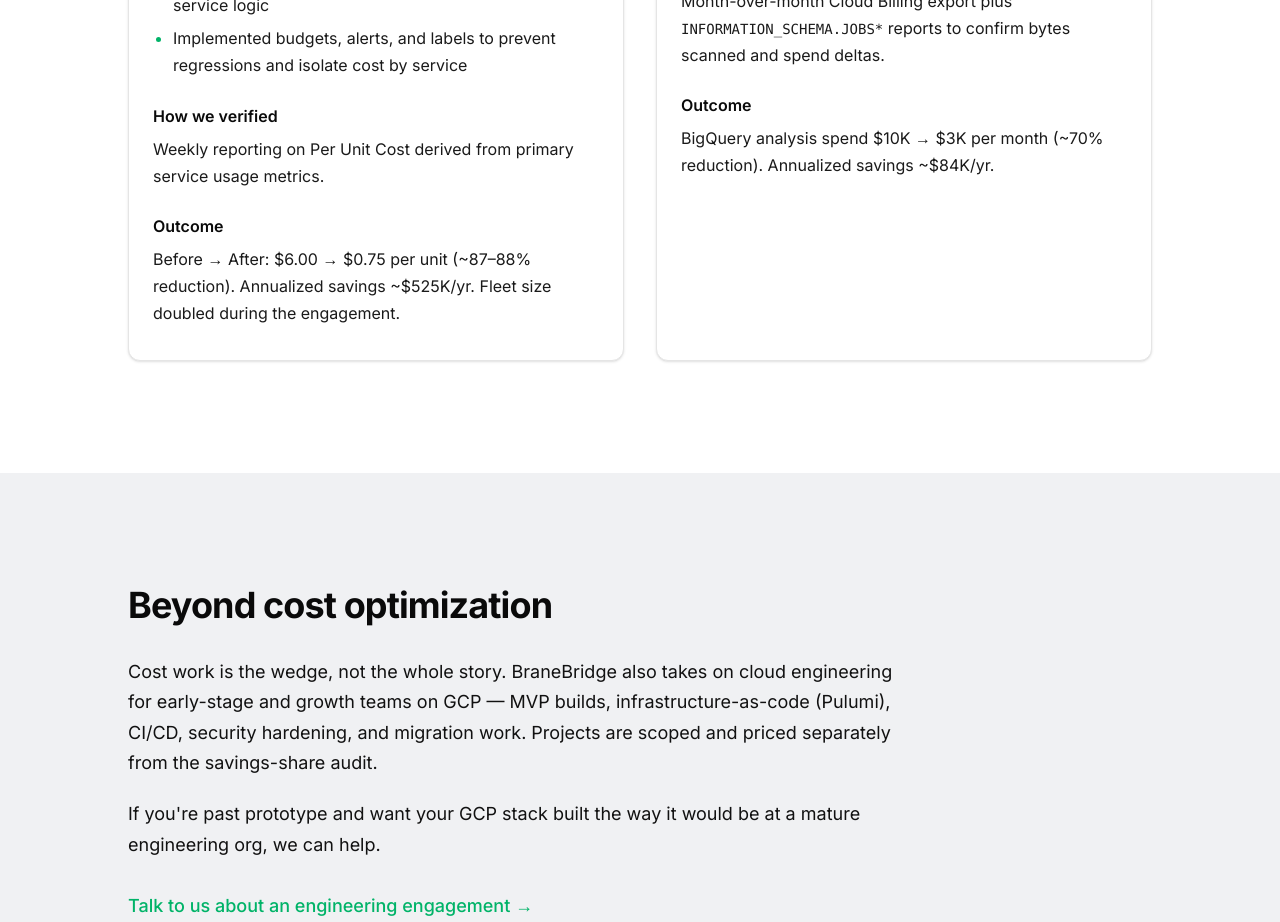
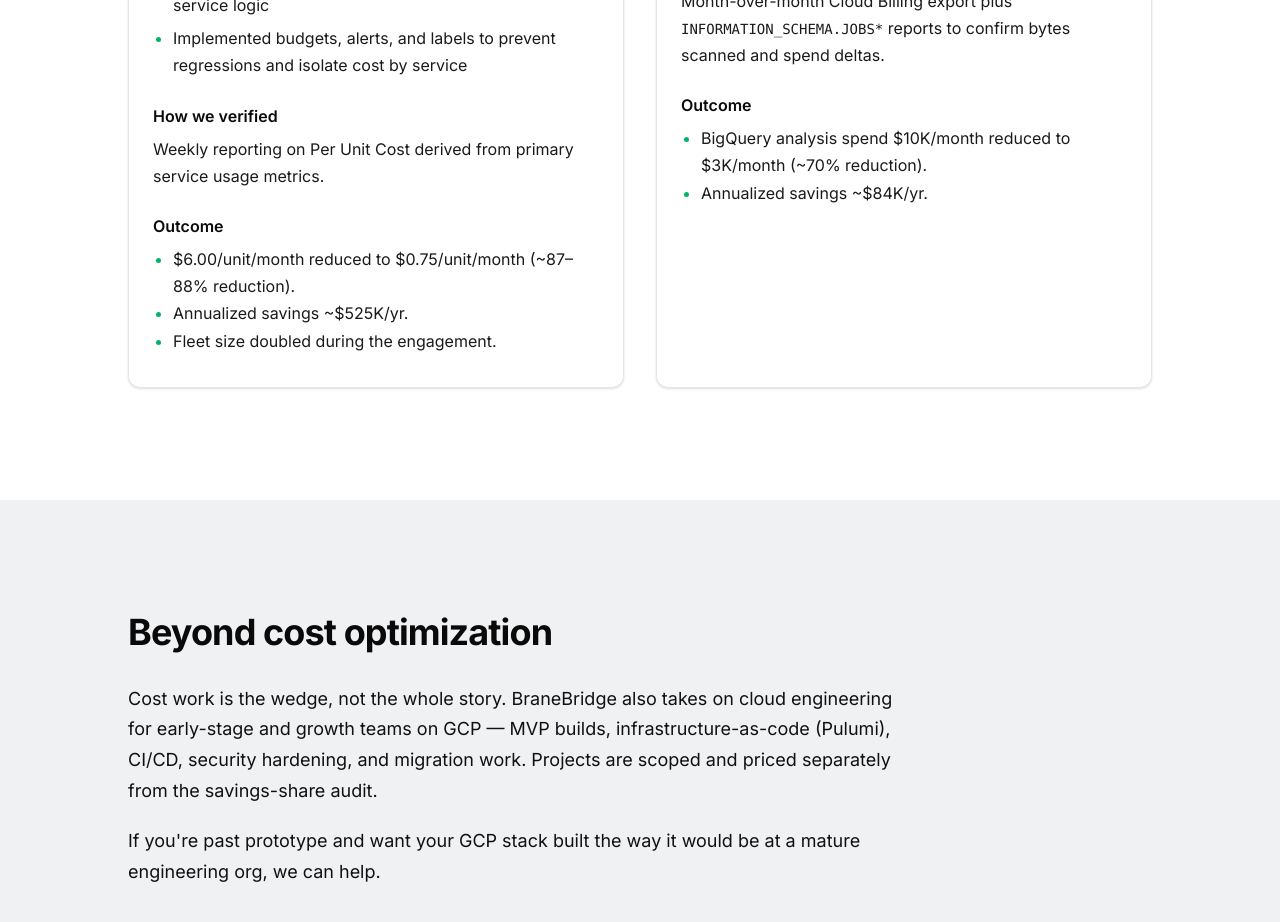
Before and after one commit to shelsoloa/brane-web, a Next.js app: page / in a window 1280 px wide. Shown: the part 3000-3922 px from the top of the page. Built offline with nearby package versions, Linux system fonts and the light colour scheme.

Commit message:
copy tweaks

```diff
--- a/src/app/page.tsx
+++ b/src/app/page.tsx
@@ -274,11 +274,14 @@
             </p>
 
             <p className="mt-6 font-semibold text-[#0a0a0a]">Outcome</p>
-            <p className="mt-2 text-[#1a1a1a] leading-[1.7]">
-              Before &rarr; After: $6.00 &rarr; $0.75 per unit (~87&ndash;88%
-              reduction). Annualized savings ~$525K/yr. Fleet size doubled
-              during the engagement.
-            </p>
+            <ul className="mt-2 text-[#1a1a1a] leading-[1.7] list-disc pl-5 marker:text-primary">
+              <li>
+                $6.00/unit/month reduced to $0.75/unit/month (~87&ndash;88%
+                reduction).
+              </li>
+              <li>Annualized savings ~$525K/yr.</li>
+              <li>Fleet size doubled during the engagement.</li>
+            </ul>
           </CardContent>
         </Card>
 
@@ -309,10 +312,13 @@
             </p>
 
             <p className="mt-6 font-semibold text-[#0a0a0a]">Outcome</p>
-            <p className="mt-2 text-[#1a1a1a] leading-[1.7]">
-              BigQuery analysis spend $10K &rarr; $3K per month (~70%
-              reduction). Annualized savings ~$84K/yr.
-            </p>
+            <ul className="mt-2 text-[#1a1a1a] leading-[1.7] list-disc pl-5 marker:text-primary">
+              <li>
+                BigQuery analysis spend $10K/month reduced to $3K/month (~70%
+                reduction).
+              </li>
+              <li>Annualized savings ~$84K/yr.</li>
+            </ul>
           </CardContent>
         </Card>
       </div>
```
